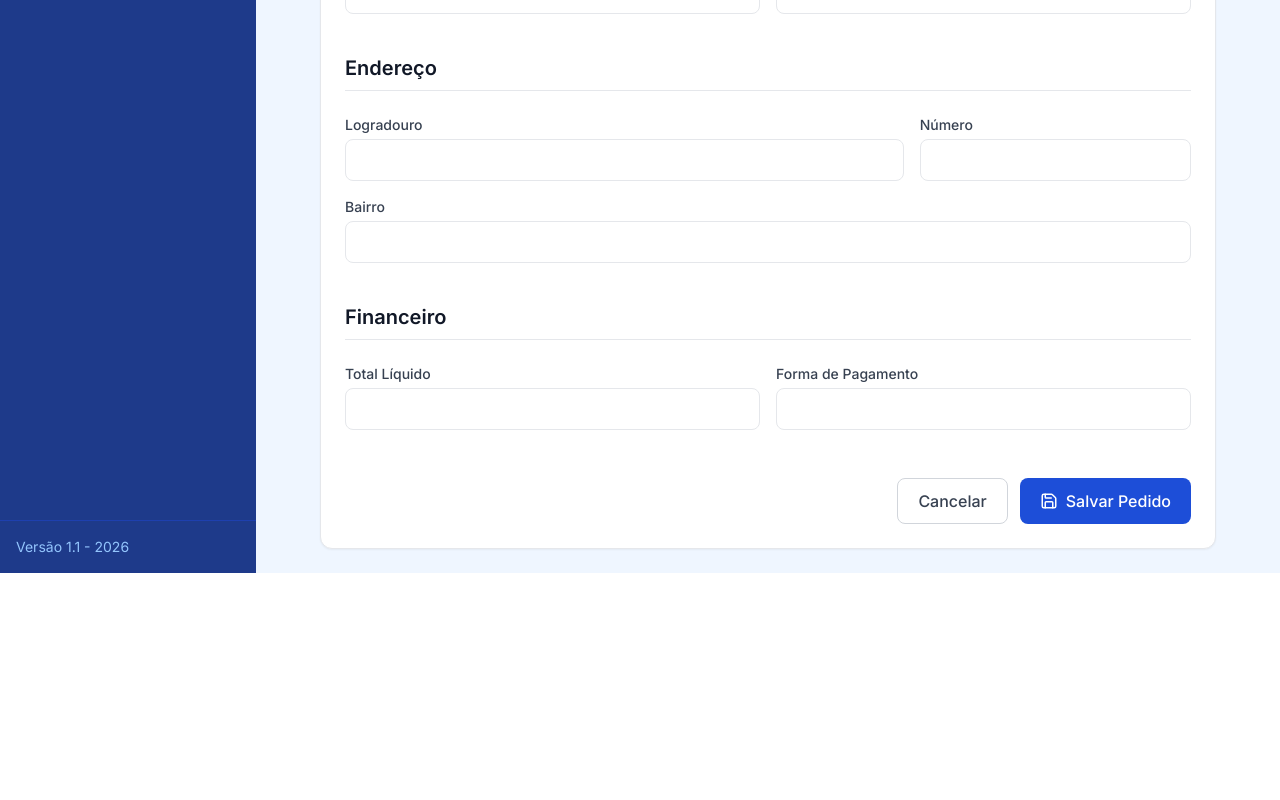
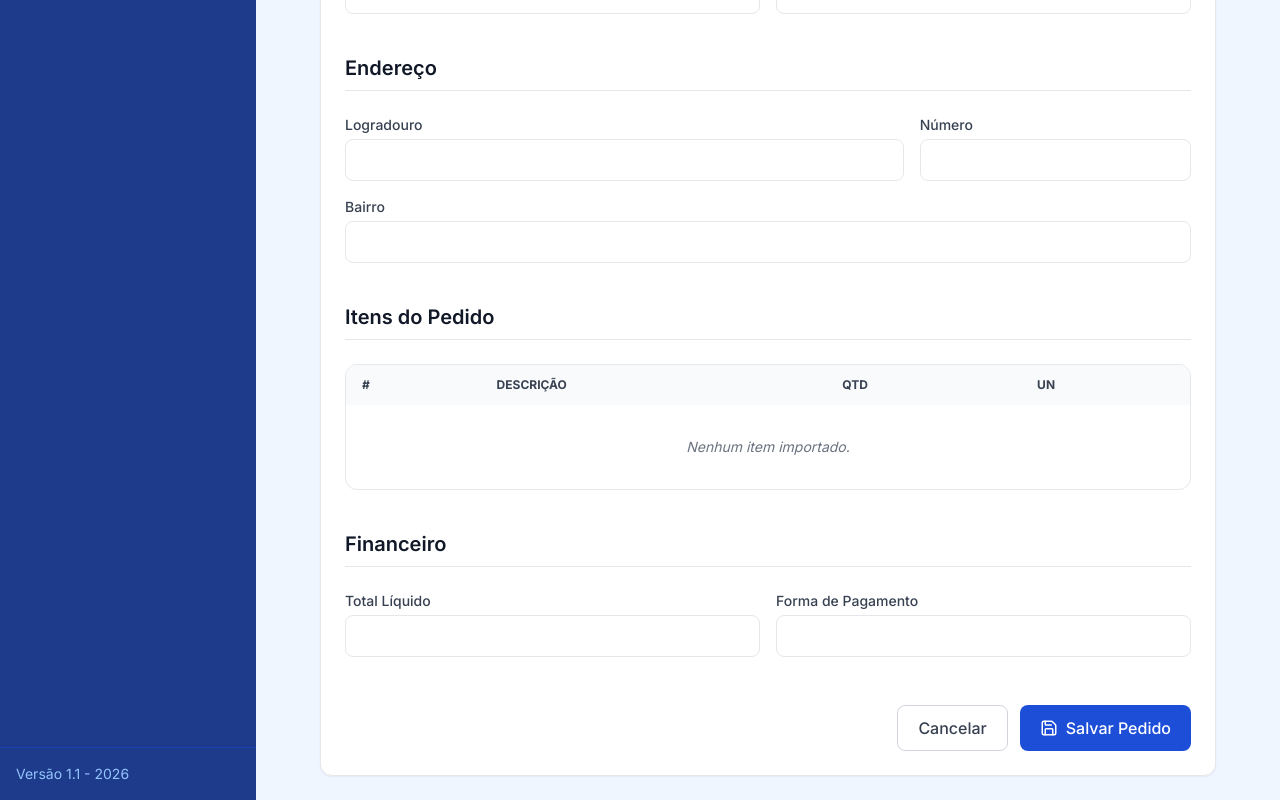
Before and after one commit to victor934034/entregaconexao, a Next.js app: page /pedidos/novo in a window 1280 px wide. Shown: the part 640-1440 px from the top of the page. Before the commit the page ends 1213 px from the top, so only its background shows below. Built offline with nearby package versions, Linux system fonts and the light colour scheme.

Commit message:
feat: upgrade parser to V4 (clean names, decomposed address, correct total) and add items table to UI

```diff
--- a/src/app/pedidos/novo/page.tsx
+++ b/src/app/pedidos/novo/page.tsx
@@ -22,6 +22,7 @@ export default function NovoPedido() {
         numero_end: '',
         total_liquido: '',
         forma_pagamento: '',
+        itens: [] as any[],
     });
 
     const [warnings, setWarnings] = useState<string[]>([]);
@@ -65,6 +66,10 @@ export default function NovoPedido() {
                 telefone_cliente: verifyTrust(data.telefoneCliente, 'Telefone do Cliente'),
                 total_liquido: verifyTrust(data.totalLiquido, 'Total Líquido'),
                 forma_pagamento: verifyTrust(data.formaPagamento, 'Forma de Pagamento'),
+                logradouro: data.endereco?.logradouro || '',
+                numero_end: data.endereco?.numero || '',
+                bairro: data.endereco?.bairro || '',
+                itens: data.itens || [],
             });
 
             setWarnings(newWarnings);
@@ -81,7 +86,6 @@ export default function NovoPedido() {
         e.preventDefault();
         setLoading(true);
         try {
-            // Formatação básica (data etc.) deverá ocorrer aqui
             await api.post('/pedidos', { ...form });
             alert('Pedido criado com sucesso!');
             router.push('/pedidos');
@@ -213,6 +217,38 @@ export default function NovoPedido() {
                     </div>
                 </div>
 
+                <h3 className="font-semibold text-xl border-b pb-2 pt-4">Itens do Pedido</h3>
+                <div className="overflow-x-auto border rounded-xl">
+                    <table className="w-full text-sm text-left">
+                        <thead className="bg-gray-50 text-gray-700 uppercase text-xs">
+                            <tr>
+                                <th className="px-4 py-3">#</th>
+                                <th className="px-4 py-3">Descrição</th>
+                                <th className="px-4 py-3">Qtd</th>
+                                <th className="px-4 py-3">Un</th>
+                            </tr>
+                        </thead>
+                        <tbody className="divide-y">
+                            {form.itens.length > 0 ? (
+                                form.itens.map((item, i) => (
+                                    <tr key={i} className="hover:bg-gray-50">
+                                        <td className="px-4 py-3 font-medium">{item.idx || i + 1}</td>
+                                        <td className="px-4 py-3">{item.descricao}</td>
+                                        <td className="px-4 py-3">{item.quantidade}</td>
+                                        <td className="px-4 py-3">{item.unidade}</td>
+                                    </tr>
+                                ))
+                            ) : (
+                                <tr>
+                                    <td colSpan={4} className="px-4 py-8 text-center text-gray-500 italic">
+                                        Nenhum item importado.
+                                    </td>
+                                </tr>
+                            )}
+                        </tbody>
+                    </table>
+                </div>
+
                 <h3 className="font-semibold text-xl border-b pb-2 pt-4">Financeiro</h3>
 
                 <div className="grid grid-cols-1 md:grid-cols-2 gap-4 text-sm">
```
Also changed, not shown: 1 other file (tests, documents, lock files or other folders).
